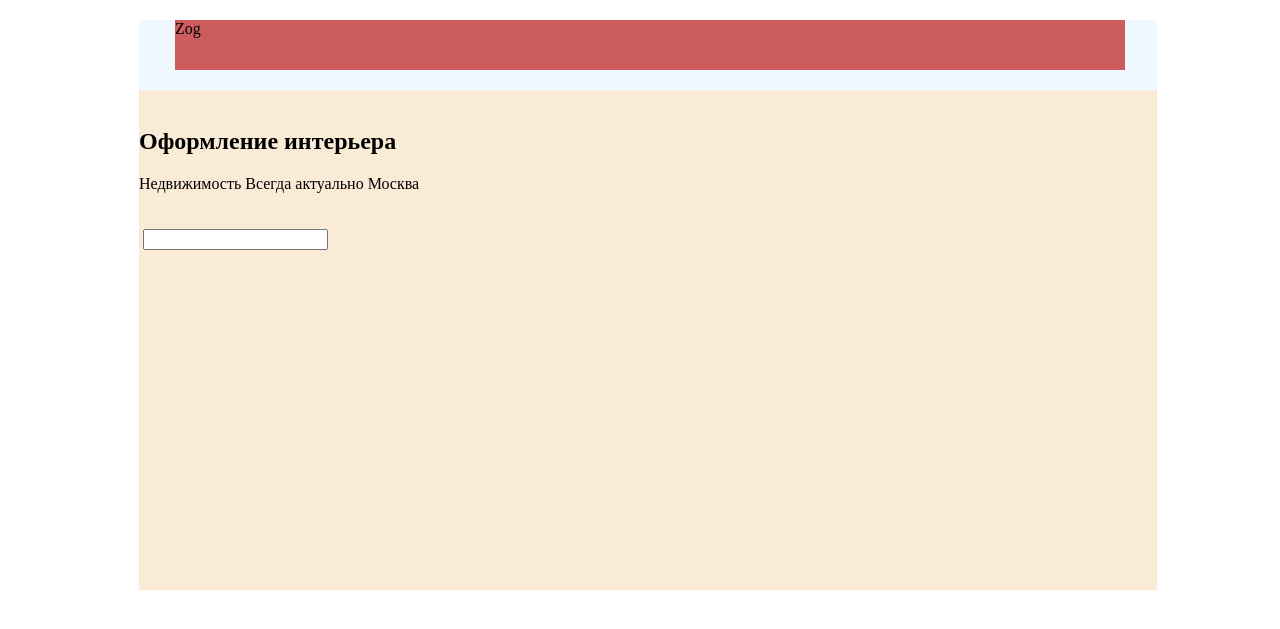
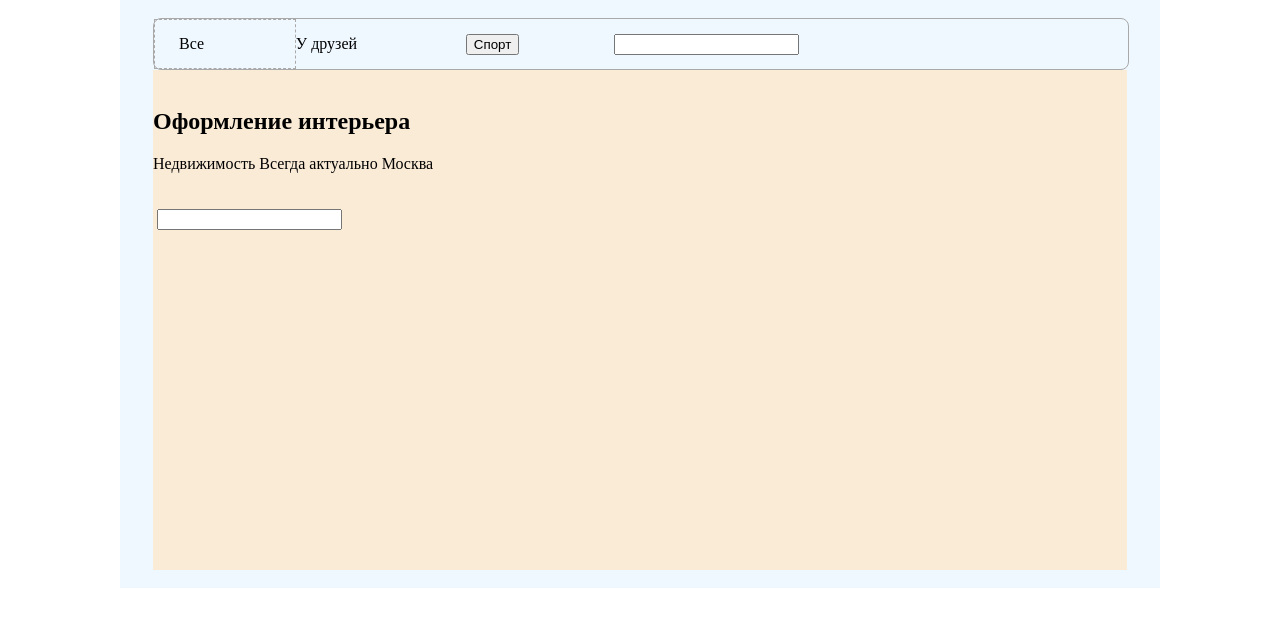
Before and after one commit to NikAlexSer/Bubblewell, a web app: file src/index.html in a window 1280 px wide. Shown: the top 629 px of the page. Run offline with its HTML, style and script files only (its server is not run), Linux system fonts and the light colour scheme; some libraries are stand-ins or nearby versions.

Commit message:
Add some styles

```diff
--- a/src/index.html
+++ b/src/index.html
@@ -11,7 +11,22 @@
   <body>
     <div class='wrapper'>
       <div class='popup'>Zaga</div>
-      <div class='offer-menu-bar'>Zog</div>
+      <ul class='offer-menu-bar'>
+        <li class='filter'>
+          <a>Все</a>
+        </li>
+        <li class='filter'>
+          <a>У друзей</a>
+        </li>
+        <li class='category'>
+          <button>Спорт</button>
+        </li>
+        <li></li>
+        <li>
+          <input>
+          <span></span>
+        </li>
+      </ul>
       <div class='offers'>
         <div class='offer-temp'>
           <img>
--- a/src/styles/styles.css
+++ b/src/styles/styles.css
@@ -1,19 +1,36 @@
 body {
-  width: 100%; }
+  width: 100%;
+  margin: 0; }
 
 .wrapper {
-  width: 1018px;
+  width: 974px;
   margin: 0 auto 0 auto;
-  background-color: aliceblue; }
-
-.offer-menu-bar {
-  width: 950px;
-  height: 50px;
-  margin: 20px 36px 20px 36px;
-  background-color: indianred; }
+  background-color: aliceblue;
+  padding: 18px 33px 18px 33px; }
 
 .popup {
   display: none; }
+
+.offer-menu-bar {
+  width: 100%;
+  height: 50px;
+  list-style: none;
+  display: table;
+  padding: 0;
+  margin: 0;
+  border: 1px solid darkgrey;
+  border-radius: 8px; }
+
+li {
+  display: table-cell;
+  vertical-align: middle; }
+
+.filter:first-child {
+  padding: 0 0 0 24px;
+  border: 1px dashed darkgrey; }
+
+a {
+  display: block; }
 
 .offers {
   background-color: antiquewhite;
--- a/src/styles/styles.scss
+++ b/src/styles/styles.scss
@@ -1,20 +1,16 @@
 body {
   width: 100%;
+  margin: 0;
 }
 .wrapper {
-  width: 1018px;
+  width: 1010px - 36px;
   margin: 0 auto 0 auto;
   background-color: aliceblue;
+  padding: 18px 33px 18px 33px;
 }
-  .offer-menu-bar {
-    width: 950px;
-    height: 50px;
-    margin: 20px 36px 20px 36px;
-    background-color: indianred;
-  }
-
   .popup {
     display: none;
   }
 
+@import "offer-menu-bar.scss";
 @import "offer.scss";
```
Also changed, not shown: build/styles/styles.css (+2 -2 lines), 3 other files.
